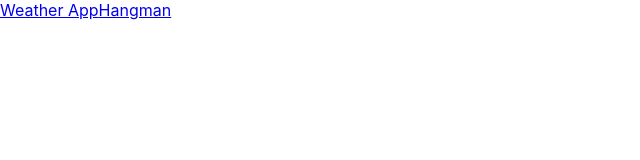
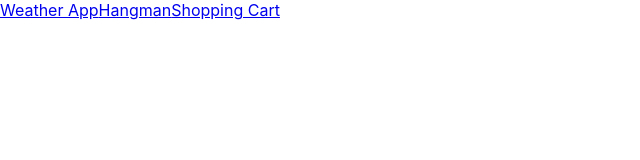
Before and after one commit to paulg44/typescript-weather-app, a React (Create React App) app in the folder my-app/: page / in a window 1280 px wide. Shown: the top 160 px of the page, without its empty margins (0-640 px from the left). Built offline with nearby package versions, Linux system fonts and the light colour scheme.

Commit message:
set up for shopping cart project

```diff
--- a/my-app/src/App.tsx
+++ b/my-app/src/App.tsx
@@ -3,6 +3,7 @@ import { BrowserRouter, Routes, Route } from "react-router-dom";
 import Homepage from "./Homepage/Homepage";
 import WeatherAppDisplay from "./WeatherApp/WeatherAppDisplay";
 import HangmanAppDisplay from "./HangmanTestProject/HangmanAppDisplay";
+import ShoppingCart from "./ShoppingCart/ShoppingCart";
 
 function App() {
   return (
@@ -11,6 +12,7 @@ function App() {
         <Route path="/" element={<Homepage />}></Route>
         <Route path="/weather" element={<WeatherAppDisplay />}></Route>
         <Route path="/hangman" element={<HangmanAppDisplay />}></Route>
+        <Route path="/shopping" element={<ShoppingCart />}></Route>
       </Routes>
     </BrowserRouter>
   );
--- a/my-app/src/Homepage/Homepage.tsx
+++ b/my-app/src/Homepage/Homepage.tsx
@@ -6,6 +6,7 @@ function Homepage() {
     <div>
       <Link to={"/weather"}>Weather App</Link>
       <Link to={"/hangman"}>Hangman</Link>
+      <Link to={"/shopping"}>Shopping Cart</Link>
     </div>
   );
 }
--- /dev/null
+++ b/my-app/src/ShoppingCart/ShoppingCart.tsx
@@ -0,0 +1,9 @@
+// Component for Shopping Cart
+
+import "./ShoppingCart.css";
+
+function ShoppingCart() {
+  return <div></div>;
+}
+
+export default ShoppingCart;
```
Also changed, not shown: my-app/src/ShoppingCart/ShoppingCart.css (added).
